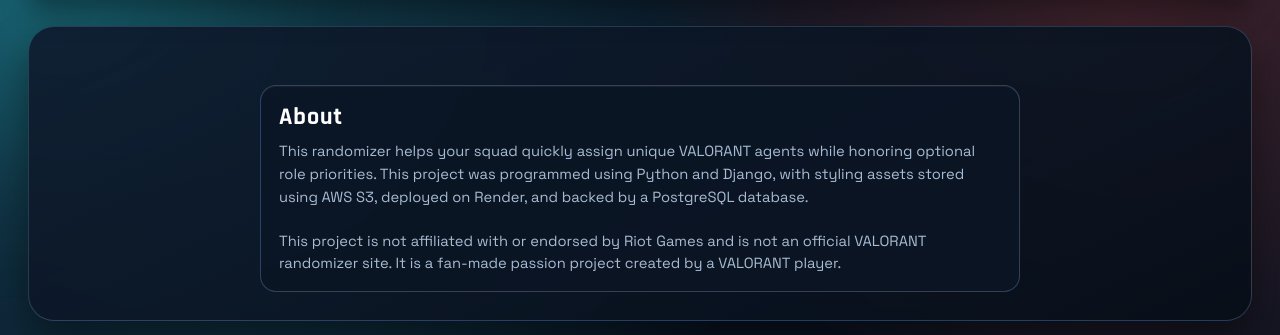
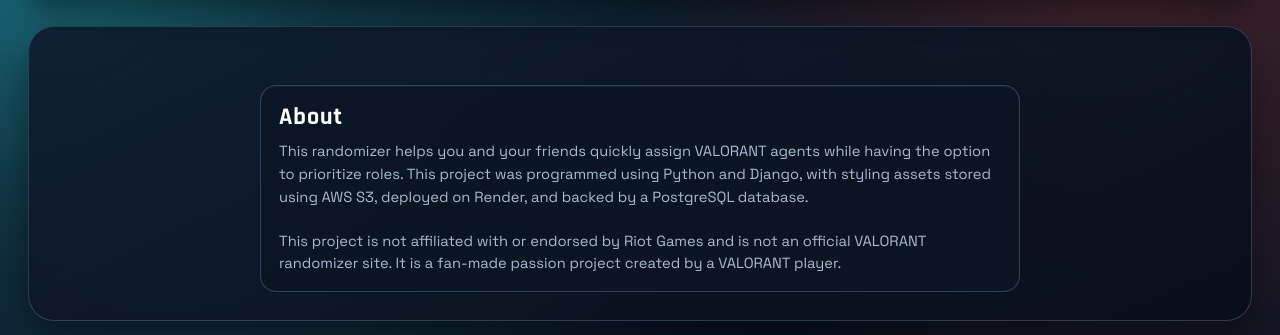
Before and after one commit to slong96/valorant-2026-randomizer, a Django app: page /about/ in a window 1280 px wide. Shown: the part 82-417 px from the top of the page. Run offline with Django 4.2, Linux system fonts and the light colour scheme; parts of the project's set-up code (start-up, migrations or seed data) failed here and were passed over.

Commit message:
Update description in about.html for clarity

```diff
--- a/valorant_stack_app/templates/about.html
+++ b/valorant_stack_app/templates/about.html
@@ -7,7 +7,7 @@
     <div class="container">
         <section class="about-section">
             <h3>About</h3>
-            <p>This randomizer helps your squad quickly assign unique VALORANT agents while honoring optional role priorities.
+            <p>This randomizer helps you and your friends quickly assign VALORANT agents while having the option to prioritize roles.
             This project was programmed using Python and Django, with styling assets stored using AWS S3, deployed on Render, and backed by a PostgreSQL database.</p>
             <br>
             <p>This project is not affiliated with or endorsed by Riot Games and is not an official VALORANT randomizer site. It is a fan-made passion project created by a VALORANT player.</p>
```
